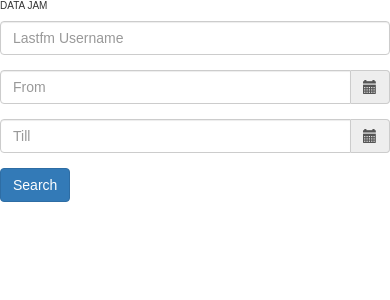
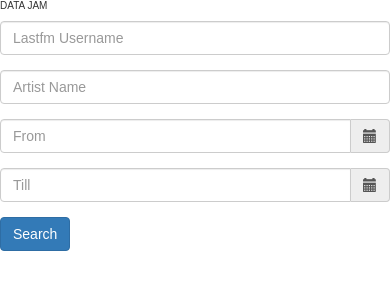
Before and after one commit to samarth/datajam, a Flask app: page / in a window 390 px wide. Shown: the top 300 px of the page. Run offline with Flask 2, Linux system fonts and the light colour scheme; parts of the project's set-up code (start-up, migrations or seed data) failed here and were passed over; some libraries are stand-ins or nearby versions.

Commit message:
added artist name search

```diff
--- a/app/dashboard/controllers.py
+++ b/app/dashboard/controllers.py
@@ -16,9 +16,11 @@ def index():
 @app.route('/listing/')
 def get_user_track_listing ():
 
-    response = {}
+    response    = {}
 
-    username =  request.args.get("username")
+    username    =  request.args.get("username")
+
+    artist_name = request.args.get("artist")
 
     if not username:
         response["error"] = "Make an effort to pass the username"
@@ -38,6 +40,11 @@ def get_user_track_listing ():
         # Setting this to a very high value for now ...
         "size" : 1000000
     }
+
+
+
+    if (artist_name) :
+        es_dsl["query"]["filtered"]["query"] =  {"match" : { "artist.text" : artist_name}}
 
     fromdate = request.args.get("fromdate")
     todate   = request.args.get("todate")
--- a/app/static/js/dashboard.js
+++ b/app/static/js/dashboard.js
@@ -88,10 +88,10 @@ function _load(lastfmData) {
 function getUserData () {
     $("#dashboard").empty();
 
-    var username = $("#username").val();
-    var fromdate = $("#fromdate").val();
-    var todate   = $("#todate").val();
-
+    var username    = $("#username").val();
+    var fromdate    = $("#fromdate").val();
+    var todate      = $("#todate").val();
+    var artistName  = $("#artistName").val();
 
     var queryParams = "?username=" + username;
 
@@ -104,15 +104,20 @@ function getUserData () {
         queryParams += "&todate=" + todate;
     }
 
+    if (artistName) {
+        queryParams += "&artist=" + artistName;
+    }
+
     d3.json("/listing" + queryParams , function (error, response) {
             // Handle error gracefully , by throwing it in the face at the very least ..
 
-            if (error) {
-                alert("It didn't work " + (error.message || response.error || response.data));
-            }
+        if (error) {
+            alert("It didn't work " + (error.responseText));
+        }
 
-            _load(response.data);
-        });
+
+        _load(response.data);
+    });
 }
 
 
--- a/app/templates/dashboard/index.html
+++ b/app/templates/dashboard/index.html
@@ -15,6 +15,13 @@
     	  <input id="username" type="text" placeholder="Lastfm Username" class="input-medium search-query form-control">
     	</div>
       </div>
+
+      <div class="col-md-2">
+    	<div class="form-group">
+    	  <input id="artistName" type="text" placeholder="Artist Name " class="input-medium search-query form-control">
+    	</div>
+      </div>
+
 
       <div class="col-md-2">
     	<div class="form-group">
```
